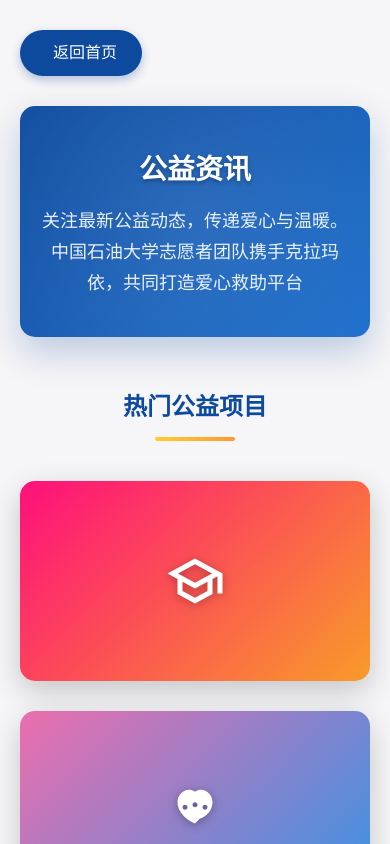
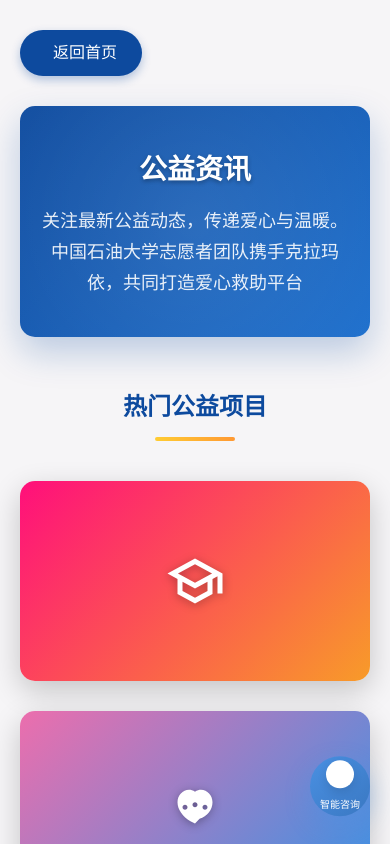
Before and after one commit to zhaqiwei/charityrescuesystem-vue, a Vue app: page /Gongyizixun in a window 390 px wide. Shown: the top 844 px of the page. Built offline with nearby package versions, Linux system fonts and the light colour scheme.

Commit message:
update src/views/Gongyizixun.vue. 添加ai助手
Signed-off-by: 科尔比安 <15992093+corbian@user.noreply.gitee.com>

```diff
--- a/src/views/Gongyizixun.vue
+++ b/src/views/Gongyizixun.vue
@@ -91,8 +91,17 @@
     <!-- 页脚 -->
     <footer class="gongyizixun-footer">
       <p>油城爱心桥 - 中国石油大学助力克拉玛依爱心救助平台</p>
-      <p>© 2025 版权所有 </p>
+      <p>© 2023 版权所有 | 公益热线: 0990-1234567</p>
     </footer>
+  </div>
+  <!-- 浮动按钮 - 访问大模型 -->
+  <div class="floating-chat-button" @click="openDoubaoChat">
+    <div class="chat-icon">
+      <svg viewBox="0 0 24 24" xmlns="http://www.w3.org/2000/svg">
+        <path d="M12 2C6.48 2 2 6.48 2 12s4.48 10 10 10 10-4.48 10-10S17.52 2 12 2zm-1 17h-2v-6h2v6zm0-8h-2V7h2v4zm5 6h-2v-2h2v2zm0-3h-2V7h2v8z" fill="white"/>
+      </svg>
+    </div>
+    <div class="chat-label">智能咨询</div>
   </div>
 </template>
 
@@ -150,7 +159,8 @@
           views: "1,765",
           image: "https://images.unsplash.com/photo-1523050854058-8df90110c9f1"
         }
-      ]
+      ],
+      isChatOpen: false // 聊天窗口状态
     };
   },
   mounted() {
@@ -165,11 +175,104 @@
         card.style.zIndex = '1';
       });
     });
+  },
+  methods: {
+    openDoubaoChat() {
+      // 这里可以选择打开内嵌聊天窗口或跳转到聊天页面
+      // 方案1: 跳转到独立的聊天页面
+      this.$router.push('/ai');
+
+      // 方案2: 在当前页面打开模态框（需要额外实现模态框组件）
+      // this.isChatOpen = true;
+    }
   }
 };
 </script>
 
 <style scoped>
+
+/* 浮动聊天按钮样式 */
+.floating-chat-button {
+  position: fixed;
+  right: 30px;
+  bottom: 30px;
+  width: 80px;
+  height: 80px;
+  background: linear-gradient(135deg, #4a90e2, #3a78c2);
+  border-radius: 50%;
+  display: flex;
+  flex-direction: column;
+  align-items: center;
+  justify-content: center;
+  box-shadow: 0 10px 25px rgba(74, 144, 226, 0.4);
+  cursor: pointer;
+  z-index: 100;
+  transition: all 0.3s ease;
+  animation: float 3s ease-in-out infinite;
+}
+
+.floating-chat-button:hover {
+  transform: translateY(-5px);
+  box-shadow: 0 15px 30px rgba(74, 144, 226, 0.5);
+  background: linear-gradient(135deg, #3a78c2, #2a60a2);
+}
+
+.chat-icon {
+  width: 36px;
+  height: 36px;
+  background-color: white;
+  border-radius: 50%;
+  display: flex;
+  align-items: center;
+  justify-content: center;
+  margin-bottom: 8px;
+  box-shadow: 0 4px 10px rgba(0, 0, 0, 0.1);
+}
+
+.chat-icon svg {
+  width: 20px;
+  height: 20px;
+  fill: #4a90e2;
+}
+
+.chat-label {
+  color: white;
+  font-size: 12px;
+  font-weight: 500;
+  text-align: center;
+}
+
+/* 浮动动画 */
+@keyframes float {
+  0% { transform: translateY(0px); }
+  50% { transform: translateY(-10px); }
+  100% { transform: translateY(0px); }
+}
+
+/* 响应式调整 */
+@media (max-width: 768px) {
+  .floating-chat-button {
+    right: 20px;
+    bottom: 20px;
+    width: 60px;
+    height: 60px;
+  }
+
+  .chat-icon {
+    width: 28px;
+    height: 28px;
+  }
+
+  .chat-icon svg {
+    width: 16px;
+    height: 16px;
+  }
+
+  .chat-label {
+    font-size: 10px;
+  }
+}
+
 .gongyizixun-container {
   max-width: 1200px;
   margin: 30px auto;
```
